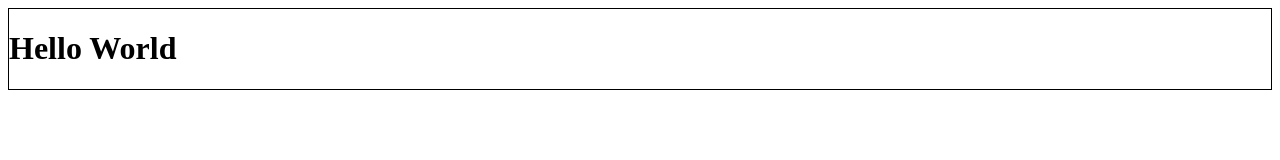
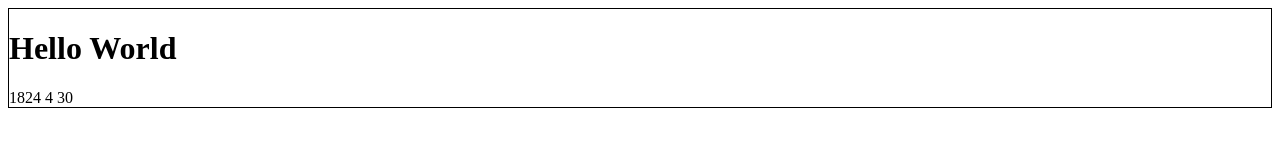
Before and after one commit to Malcinn/peselGenerator, a plain HTML site: page index.html in a window 1280 px wide. Drawn offline with Linux system fonts and the light colour scheme.

Commit message:
Added random year,month,day funciton generator.

```diff
--- a/app.js
+++ b/app.js
@@ -1,15 +1,47 @@
 window.addEventListener("load", function() {
 	console.log("Hello World!");
+	var year = getRandomYear();
+	var month = getRandomMonth();
+	//var day = getRandomDay(year, month);
+	var day = new RandomDate().getRandomDay(year,month);
+	document.getElementById("yearLabel").innerHTML = year;
+	document.getElementById("monthLabel").innerHTML = month;
+	document.getElementById("dayLabel").innerHTML = day;
+
 });
+
+function RandomDate() {
+
+	this.currentRandomYear = null;
+	this.currentRandomMonth = null;
+	this.currentRandomDay = null;
+
+	this.getRandomYear = function (minYear, maxYear) {
+		this.currentRandomYear = getRandomInt(minYear, maxYear);
+		return this.currentRandomYear;
+	}
+
+	this.getRandomMonth = function(minMonth, maxMonth) {
+		this.currentRandomMonth = getRandomInt(minMonth, maxMonth);
+		return this.currentRandomMonth;
+	}
+
+	this.getRandomDay = function(year, month) {
+		var d = new Date(year, month, 0);
+	  this.currentRandomDay = d.getDate();
+		return this.currentRandomDay;
+	}
+}
 
 /** Function return random number between min(inclusive) - max(inclusive) */
 function getRandomInt(min, max) {
-  return Math.floor(Math.random() * (max -min)) + min;
+	return Math.floor(Math.random() * (max - min + 1)) + min;
 }
 
 function getRandomYear() {
+	var date = new Date();
 	var minYear = 1800;
-  var maxYear = 2299;
+	var maxYear = date.getFullYear();
 	return getRandomInt(minYear, maxYear);
 }
 
@@ -18,13 +50,20 @@ function getRandomMonth() {
 	var maxMonth = 12;
 	return getRandomInt(minMonth, maxMonth);
 }
-var randomY = getRandomYear();
 
+function getRandomDay(year, month) {
+	var d = new Date(year, month, 0);
+	return d.getDate();
+}
+
+function getCenturyValue(year) {
+
+}
 
 function getRandomDateSection() {
 	var year = getRandomYear();
 	var month = getRandomMonth() + getCenturyValue(year);
-  var day = getRandomDay(year);
+	var day = getRandomDay(year, month);
 	return year + month + day;
 }
 
@@ -32,12 +71,13 @@ function getRandomSerialNumberSectionWithGender() {
 
 }
 
-function getControlNumberSection (dateSection, serialNumberSection) {
+function getControlNumberSection(dateSection, serialNumberSection) {
 
 }
 
 function getRandomPesel() {
 	var dateSection = getRandomDateSection();
 	var serialNumberSection = getRandomSerialNumberSectionWithGender();
-  return dateSection + serialNumberSection + getControlNumberSectionCon(dateSection, serialNumberSection);
+	return dateSection + serialNumberSection
+			+ getControlNumberSectionCon(dateSection, serialNumberSection);
 }
--- a/index.html
+++ b/index.html
@@ -3,24 +3,23 @@
   <head>
     <meta charset="utf-8">
     <meta name="viewport" content="width=device-width,user-scalable=no,initial-scale=1">
-
     <title>Hello World</title>
-
     <style>
       body {
         border: 1px solid black;
       }
     </style>
-
     <!-- Inline scripts are forbidden in Firefox OS apps (CSP restrictions),
          so we use a script file. -->
-    <script src="app.js" defer></script>
-
+    <script src="app.js"></script>
   </head>
 
   <body>
     <!-- This code is in the public domain. Enjoy! -->
     <h1>Hello World</h1>
+    <label id="yearLabel"></label>
+    <label id="monthLabel"></label>
+    <label id="dayLabel"></label>
   </body>
 
 </html>
```
Lines whose indentation alone changed are shown as unchanged.
